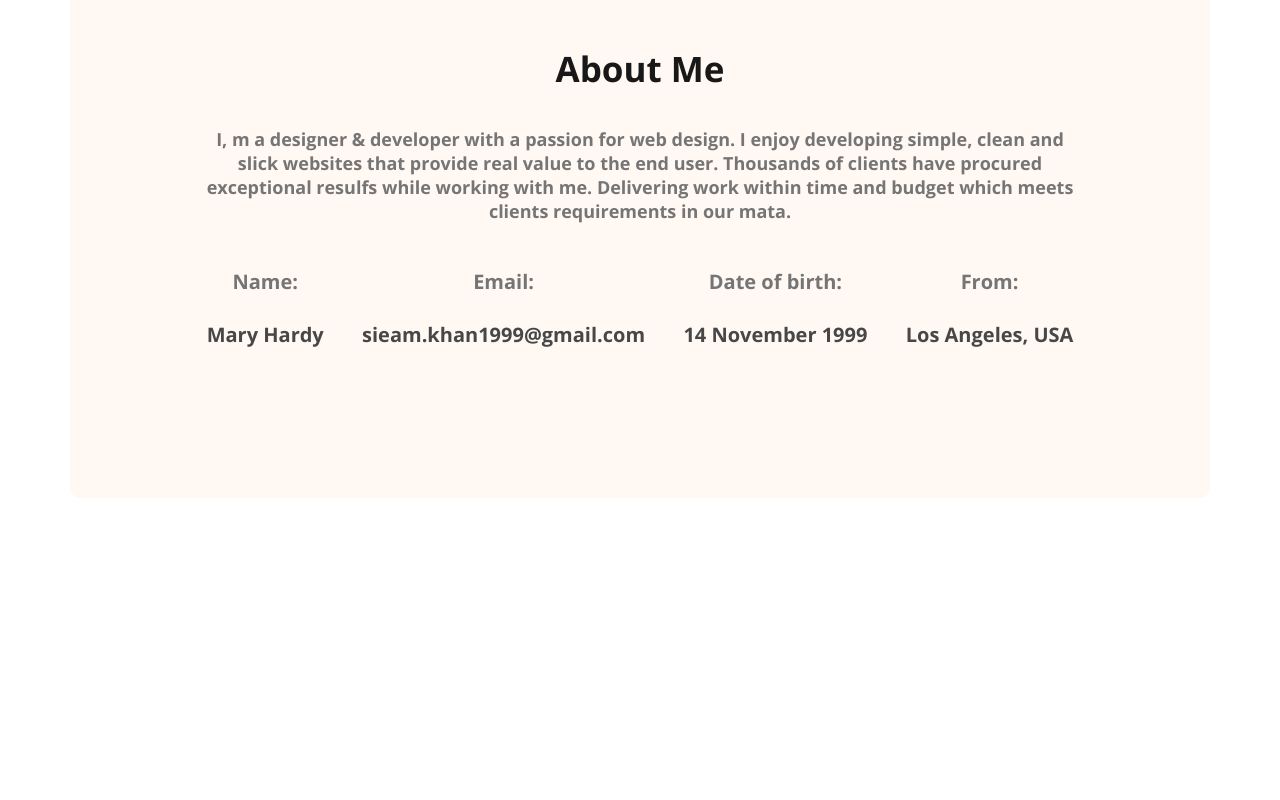
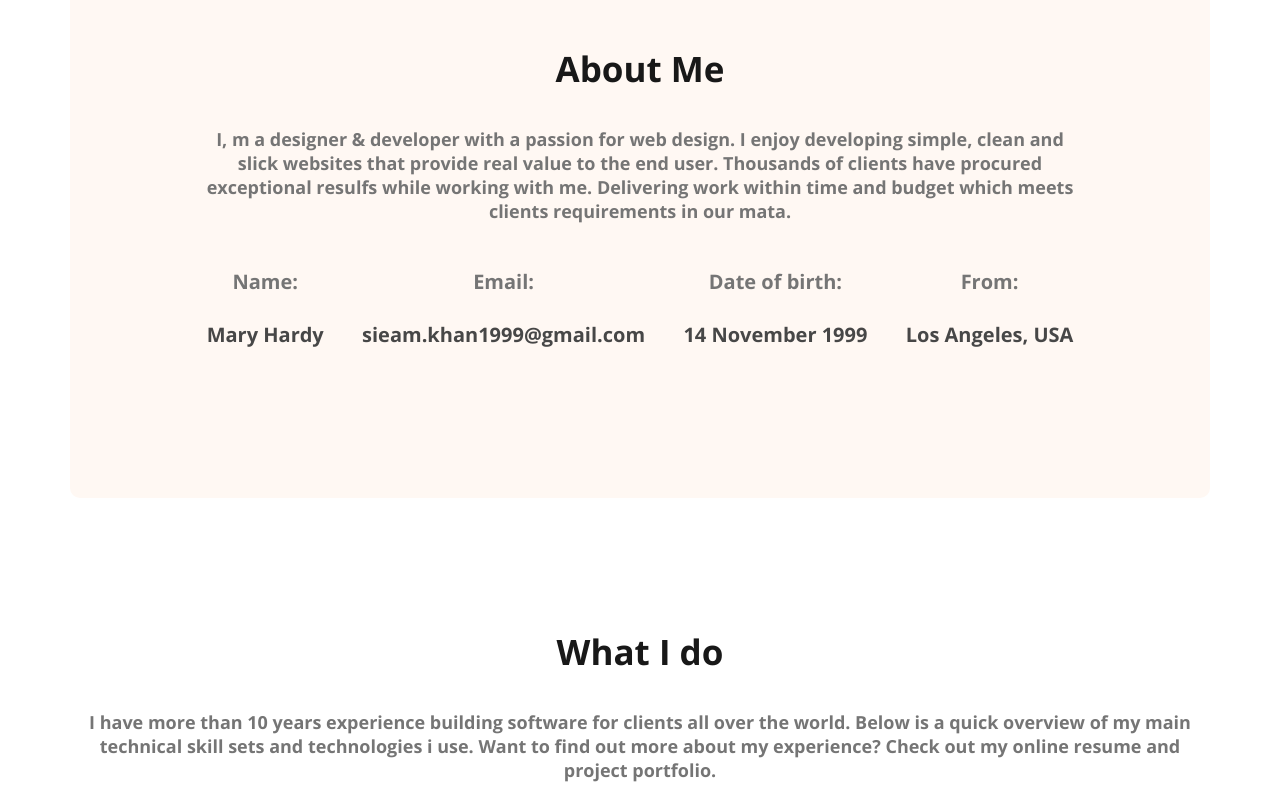
Before and after one commit to siamkhan7426/my-portfolio, a plain HTML site: page index.html in a window 1280 px wide. Shown: the part 1115-1915 px from the top of the page. Before the commit the page ends 1743 px from the top, so only its background shows below. Drawn offline with nearby package versions, Linux system fonts and the light colour scheme.

```diff
--- a/css/style.css
+++ b/css/style.css
@@ -141,3 +141,7 @@ about section style */
   font-weight: 400;
 
 }
+
+.wht-i-do{
+    padding: 30px 30px;
+}
--- a/index.html
+++ b/index.html
@@ -59,9 +59,18 @@
                 </div>
             </div>
         </section>
-    </main>
+        <!-- what do section star -->
+        <section>
+            <div>
+                <h3 class="section-title">What I do</h3>
+                <p id="wht-i-do" class="section-descripton">
+                    I have more than 10 years experience building software for clients all over the world. Below is a quick overview of my main technical skill sets and technologies i use. Want to find out more about my experience? Check out my online resume and project portfolio.
+                </p>
 
 
+            </div>
+        </section>
 
+    </main>
   </body>
 </html>
```
